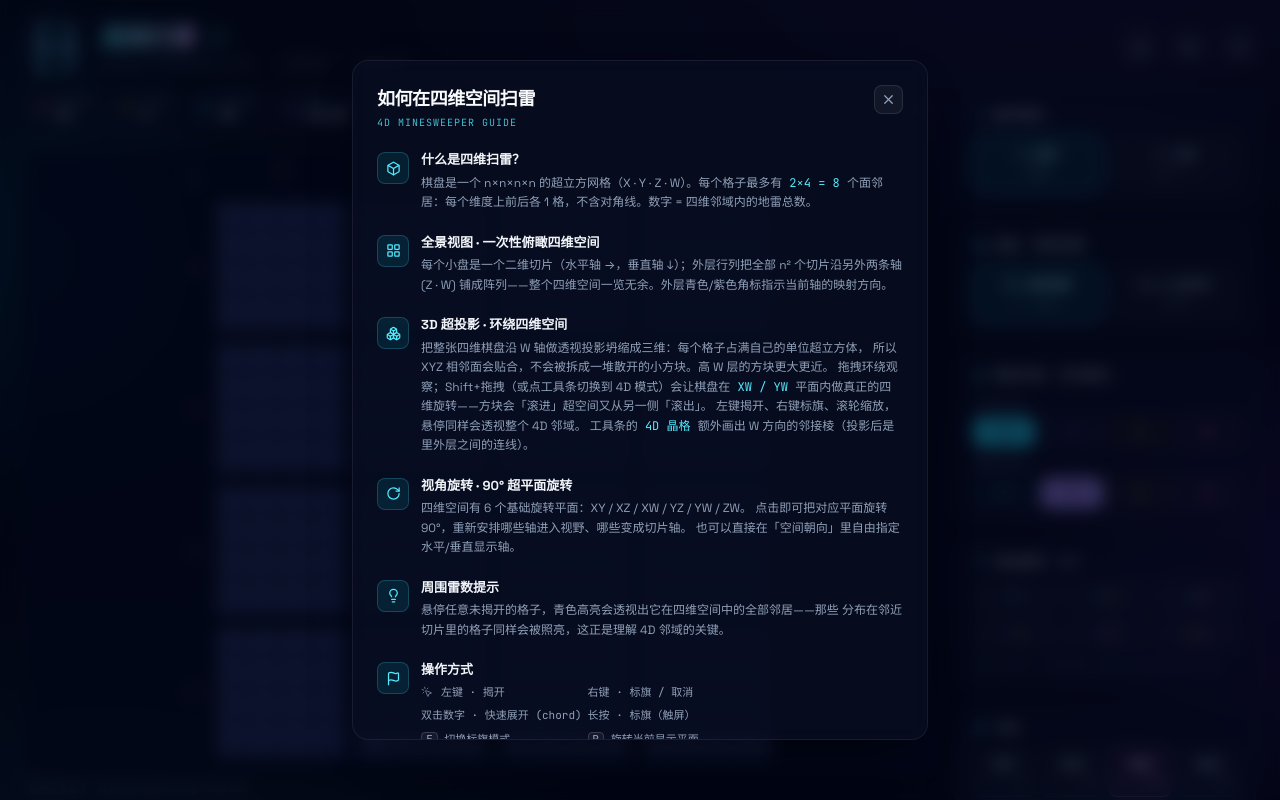
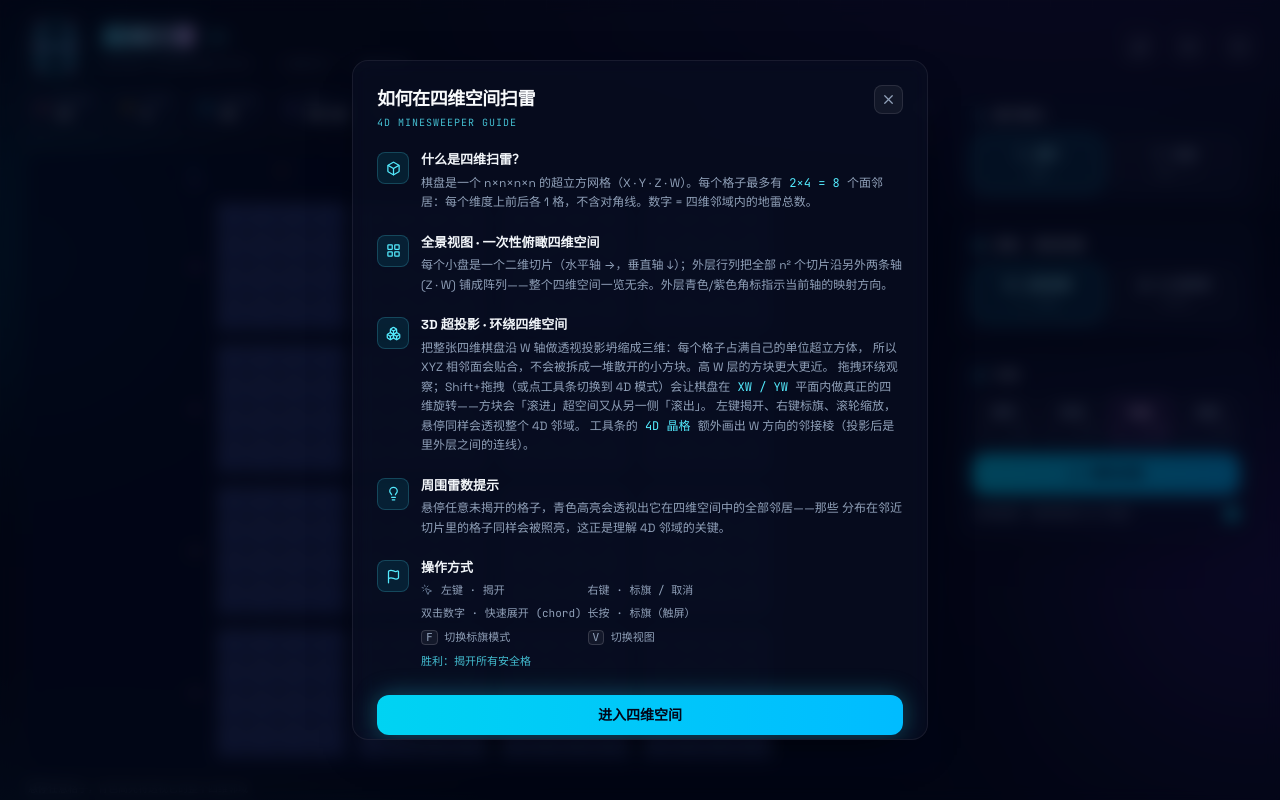
Before and after one commit to FanZeros/4d-minesweeper, a React (Vite) app: page / in a window 1280 px wide. Shown: the top 800 px of the page. Built offline with nearby package versions, Linux system fonts and the light colour scheme.

Commit message:
refactor: 移除维度切换与90度视角旋转(全景已覆盖全部切片)

```diff
--- a/src/App.tsx
+++ b/src/App.tsx
@@ -129,14 +129,13 @@ export default function App() {
     }
   };
 
-  // 键盘快捷键: F 标旗 · R 旋转当前显示平面 · V 切换视图（全景 / 3D）
+  // 键盘快捷键: F 标旗 · V 切换视图（全景 / 3D）
   useEffect(() => {
     const onKey = (e: KeyboardEvent) => {
       const el = e.target as HTMLElement | null;
       if (el && (el.tagName === 'INPUT' || el.tagName === 'TEXTAREA')) return;
       const k = e.key.toLowerCase();
       if (k === 'f') g.setMode(g.mode === 'open' ? 'flag' : 'open');
-      else if (k === 'r') g.rotate(g.view.h, g.view.v);
       else if (k === 'v') g.setViewMode(g.viewMode === 'all' ? '3d' : 'all');
     };
     window.addEventListener('keydown', onKey);
--- a/src/components/ControlPanel.tsx
+++ b/src/components/ControlPanel.tsx
@@ -2,14 +2,10 @@ import {
   Boxes,
   Flag,
   LayoutGrid,
-  Layers,
   MousePointerClick,
-  RotateCw,
   Sparkles,
   RefreshCw,
 } from 'lucide-react';
-import type { Axis } from '../lib/engine';
-import { AXES, PLANES } from '../lib/axis';
 import { DIFFICULTIES, type GameApi } from '../hooks/useGame';
 
 function SectionTitle({ icon, text }: { icon: React.ReactNode; text: string }) {
@@ -19,36 +15,6 @@ function SectionTitle({ icon, text }: { icon: React.ReactNode; text: string }) {
       <h3 className="text-[11px] font-bold tracking-[0.18em] text-slate-300">{text}</h3>
       <div className="h-px flex-1 bg-gradient-to-r from-white/10 to-transparent" />
     </div>
-  );
-}
-
-function AxisChip({
-  axis,
-  active,
-  disabled,
-  onClick,
-}: {
-  axis: Axis;
-  active: boolean;
-  disabled?: boolean;
-  onClick: () => void;
-}) {
-  const m = AXES[axis];
-  return (
-    <button
-      onClick={onClick}
-      title={`${m.name} 轴 · ${m.cn}`}
-      className={`flex-1 rounded-lg border py-1.5 font-mono text-xs font-bold transition-all duration-150 active:scale-95 ${
-        disabled ? 'cursor-not-allowed opacity-20' : ''
-      }`}
-      style={
-        active
-          ? { background: m.color, borderColor: m.color, color: '#0b1020', boxShadow: `0 0 14px ${m.color}55` }
-          : { borderColor: `${m.color}44`, color: m.color, background: `${m.color}0d` }
-      }
-    >
-      {m.name}
-    </button>
   );
 }
 
@@ -84,7 +50,6 @@ function ModeButton({
 }
 
 export default function ControlPanel({ g }: { g: GameApi }) {
-  const [hx, vx] = [g.view.h, g.view.v];
   return (
     <aside className="flex w-full shrink-0 flex-col gap-3 lg:w-[300px]">
       {/* 操作模式 */}
@@ -129,51 +94,6 @@ export default function ControlPanel({ g }: { g: GameApi }) {
         </div>
       </section>
 
-      {/* 空间朝向（维度切换） */}
-      <section className="panel p-4">
-        <SectionTitle icon={<Layers size={13} />} text="维度切换 · 空间朝向" />
-        <div className="flex flex-col gap-2.5">
-          <div>
-            <div className="mb-1.5 font-mono text-[10px] text-slate-500">水平显示轴 →</div>
-            <div className="flex gap-1.5">
-              {([0, 1, 2, 3] as Axis[]).map((a) => (
-                <AxisChip key={a} axis={a} active={hx === a} disabled={false} onClick={() => g.setAxis('h', a)} />
-              ))}
-            </div>
-          </div>
-          <div>
-            <div className="mb-1.5 font-mono text-[10px] text-slate-500">垂直显示轴 ↓</div>
-            <div className="flex gap-1.5">
-              {([0, 1, 2, 3] as Axis[]).map((a) => (
-                <AxisChip key={a} axis={a} active={vx === a} disabled={false} onClick={() => g.setAxis('v', a)} />
-              ))}
-            </div>
-          </div>
-        </div>
-      </section>
-
-      {/* 视角旋转 */}
-      <section className="panel p-4">
-        <SectionTitle icon={<RotateCw size={13} />} text="视角旋转 · 90°" />
-        <div className="grid grid-cols-3 gap-1.5">
-          {PLANES.map(([a, b]) => (
-            <button
-              key={`${a}${b}`}
-              onClick={() => g.rotate(a, b)}
-              title={`在 ${AXES[a].name}${AXES[b].name} 平面内旋转 90°`}
-              className="rounded-lg border border-white/10 bg-white/[0.04] py-1.5 font-mono text-[11px] font-bold transition-all duration-150 hover:border-cyan-300/40 hover:bg-cyan-400/10 active:scale-95"
-            >
-              <span style={{ color: AXES[a].color }}>{AXES[a].name}</span>
-              <span className="text-slate-600">·</span>
-              <span style={{ color: AXES[b].color }}>{AXES[b].name}</span>
-            </button>
-          ))}
-        </div>
-        <p className="mt-2.5 font-mono text-[9px] leading-relaxed text-slate-600">
-          四维空间共有 6 个旋转平面；旋转会把对应轴转进/转出视野
-        </p>
-      </section>
-
       {/* 难度 / 新对局 */}
       <section className="panel p-4">
         <SectionTitle icon={<Sparkles size={13} />} text="对局" />
--- a/src/components/HelpModal.tsx
+++ b/src/components/HelpModal.tsx
@@ -1,4 +1,4 @@
-import { X, Box, Boxes, LayoutGrid, RotateCw, Flag, MousePointerClick, Lightbulb } from 'lucide-react';
+import { X, Box, Boxes, LayoutGrid, Flag, MousePointerClick, Lightbulb } from 'lucide-react';
 
 interface Props {
   open: boolean;
@@ -70,12 +70,6 @@ export default function HelpModal({ open, onClose }: Props) {
             额外画出 W 方向的邻接棱（投影后是里外层之间的连线）。
           </Section>
 
-          <Section icon={<RotateCw size={15} />} title="视角旋转 · 90° 超平面旋转">
-            四维空间有 6 个基础旋转平面：XY / XZ / XW / YZ / YW / ZW。
-            点击即可把对应平面旋转 90°，重新安排哪些轴进入视野、哪些变成切片轴。
-            也可以直接在「空间朝向」里自由指定水平/垂直显示轴。
-          </Section>
-
           <Section icon={<Lightbulb size={15} />} title="周围雷数提示">
             悬停任意未揭开的格子，青色高亮会透视出它在四维空间中的全部邻居——那些
             分布在邻近切片里的格子同样会被照亮，这正是理解 4D 邻域的关键。
@@ -93,13 +87,7 @@ export default function HelpModal({ open, onClose }: Props) {
                 <kbd className="rounded border border-white/15 bg-white/5 px-1">F</kbd> 切换标旗模式
               </span>
               <span>
-                <kbd className="rounded border border-white/15 bg-white/5 px-1">R</kbd> 旋转当前显示平面
-              </span>
-              <span>
-                <kbd className="rounded border border-white/15 bg-white/5 px-1">V</kbd> 切换视图
-              </span>
-              <span>
-                <kbd className="rounded border border-white/15 bg-white/5 px-1">←→↑↓</kbd> 游走切片
+               <kbd className="rounded border border-white/15 bg-white/5 px-1">V</kbd> 切换视图
               </span>
               <span className="text-cyan-300/80 sm:col-span-2">胜利：揭开所有安全格</span>
             </div>
--- a/src/hooks/useGame.ts
+++ b/src/hooks/useGame.ts
@@ -174,32 +174,6 @@ export function useGame() {
     [diff, bump],
   );
 
-  /** 沿 (a, b) 平面做 90° 视角旋转：交换两条显示/切片轴的身份 */
-  const rotate = useCallback((a: Axis, b: Axis) => {
-    setView((prev) => {
-      const swapAxis = (x: Axis): Axis => (x === a ? b : x === b ? a : x);
-      const pos = prev.pos.slice();
-      const t = pos[a];
-      pos[a] = pos[b];
-      pos[b] = t;
-      return { h: swapAxis(prev.h), v: swapAxis(prev.v), pos };
-    });
-    sfx.rotate();
-  }, []);
-
-  /** 维度切换：直接指定水平/垂直显示轴；若与另一轴冲突则交换 */
-  const setAxis = useCallback((which: 'h' | 'v', axis: Axis) => {
-    setView((prev) => {
-      if (prev[which] === axis) return prev;
-      const other = which === 'h' ? 'v' : 'h';
-      const next: ViewState = { h: prev.h, v: prev.v, pos: prev.pos };
-      if (prev[other] === axis) next[other] = prev[which];
-      next[which] = axis;
-      return next;
-    });
-    sfx.rotate();
-  }, []);
-
   const setMode = useCallback((m: PlayMode) => {
     setModeState(m);
     sfx.ui();
@@ -218,8 +192,6 @@ export function useGame() {
     mode,
     setMode,
     view,
-    setAxis,
-    rotate,
     viewMode,
     setViewMode,
     hoverPreview,
```
